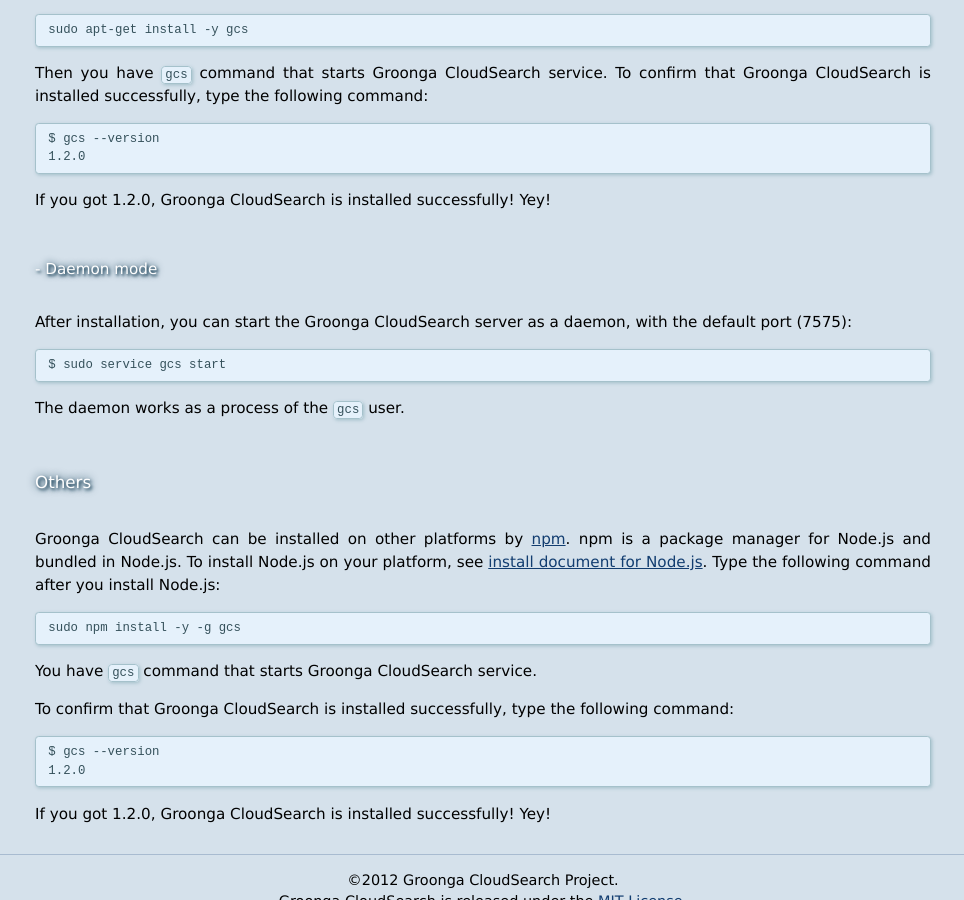
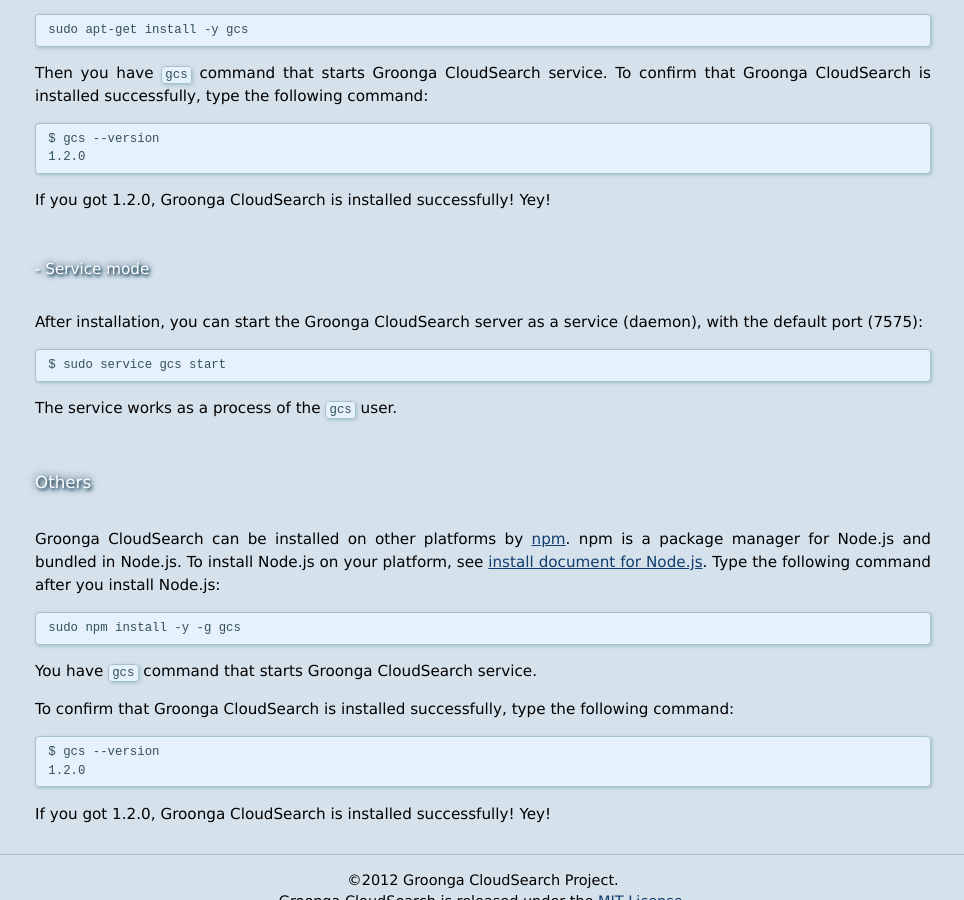
Before and after one commit to groonga/gcs.groonga.org, a Jekyll site: the page built from docs/install/index.md, in a window 1280 px wide and 900 px high, scrolled down 1985 px. Shown: the whole window, without its empty margins (157-1121 px from the left). Built offline with Jekyll 4.4.1, drawn with Linux system fonts in a browser that asks for light colours; comment, search, counter and statistics services are not loaded.

Commit message:
daemon => service

```diff
--- a/docs/install/index.md
+++ b/docs/install/index.md
@@ -102,14 +102,14 @@
 
 If you got {{ site.version }}, Groonga CloudSearch is installed successfully! Yey!
 
-### Daemon mode
+### Service mode
 
-After installation, you can start the Groonga CloudSearch server as a daemon,
-with the default port (7575):
+After installation, you can start the Groonga CloudSearch server as a service
+(daemon), with the default port (7575):
 
     $ sudo service gcs start
 
-The daemon works as a process of the `gcs` user.
+The service works as a process of the `gcs` user.
 
 ## Others {#others}
 
```
